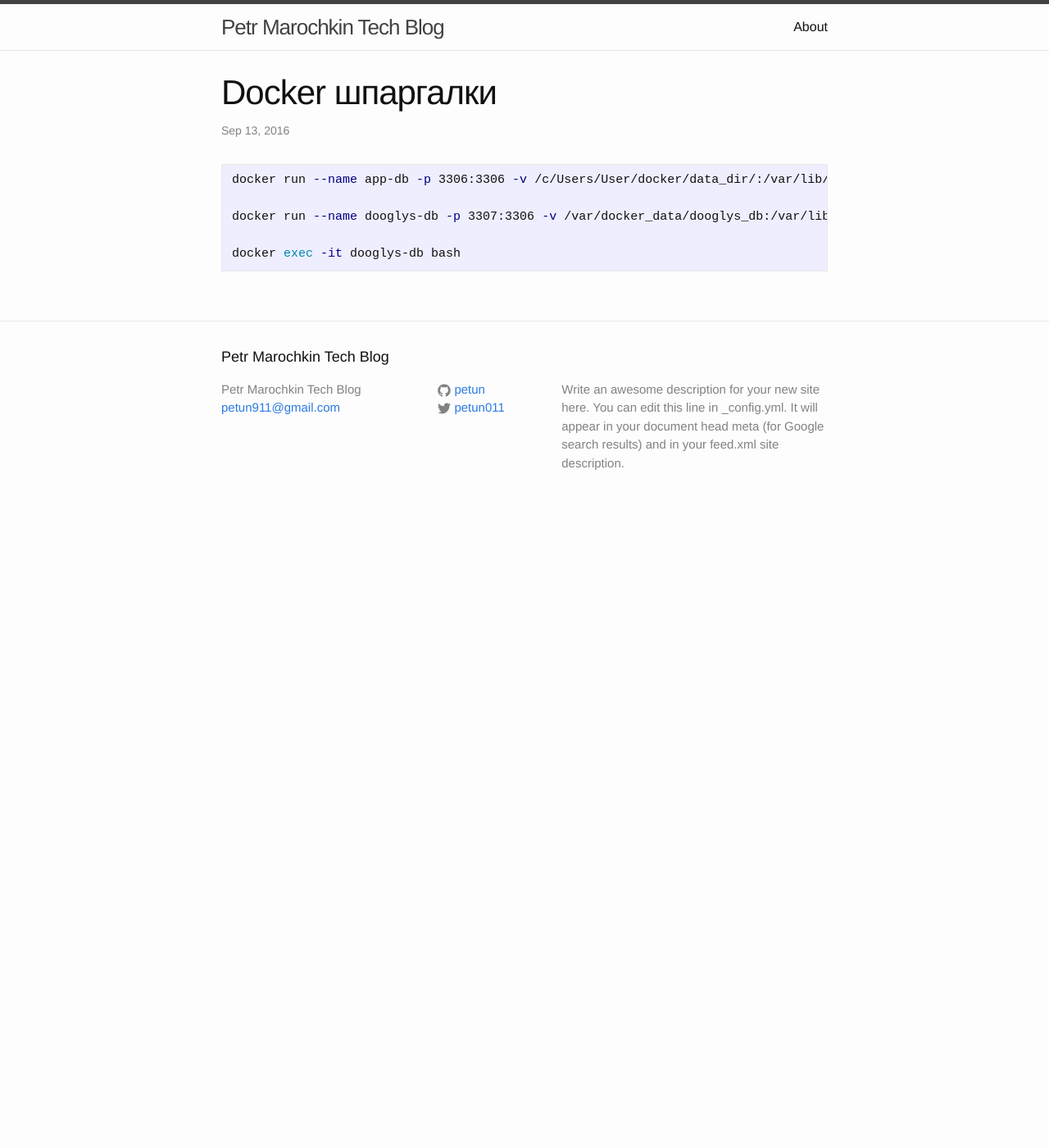
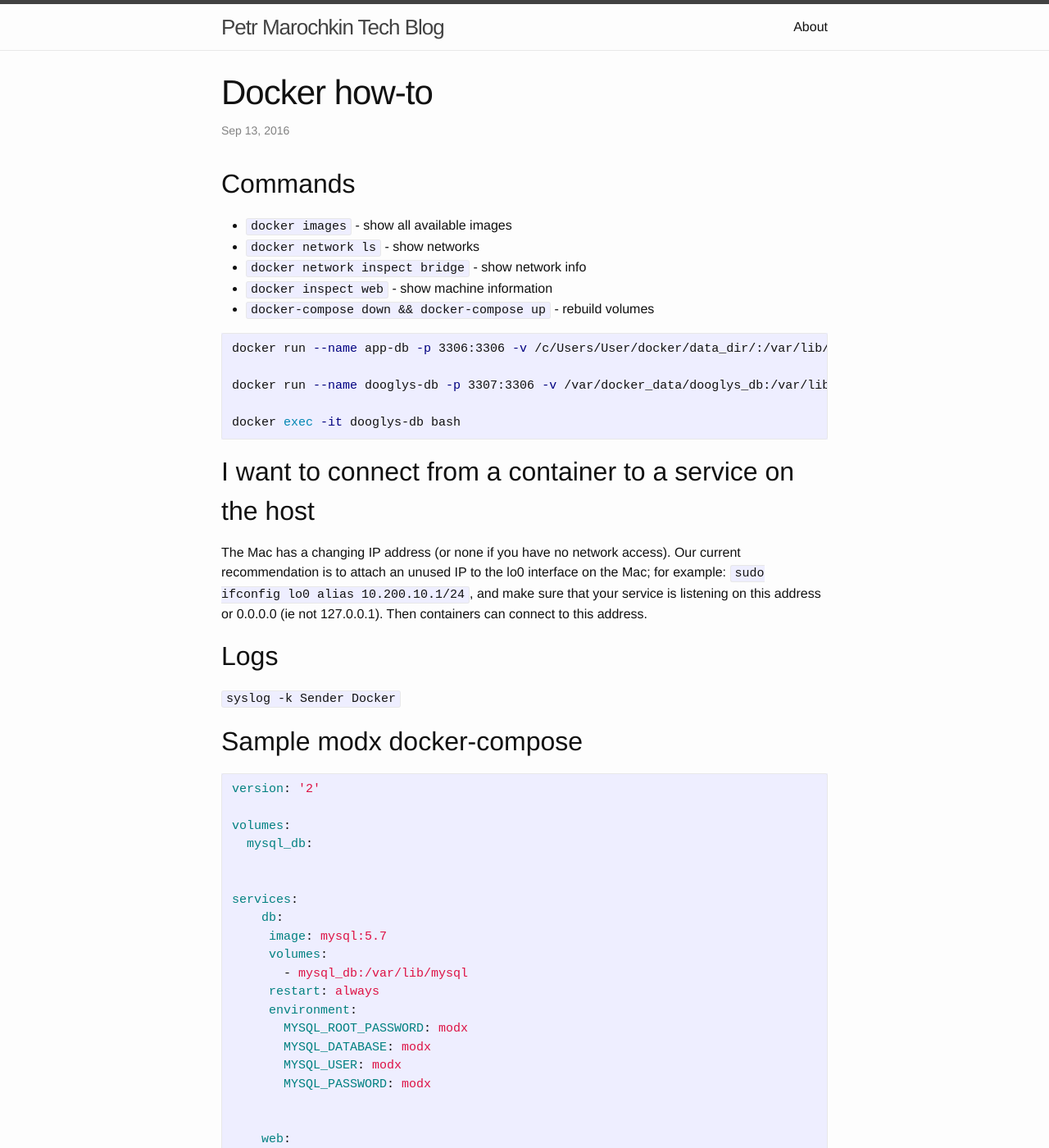
Before and after one commit to petun/petun.github.io, a Jekyll site: the page built from _posts/2016-09-13-docker-marks.markdown, in a window 1280 px wide and 1400 px high. Shown: the whole window at 82% size. Built offline with Jekyll 4.4.1, drawn with Linux system fonts in a browser that asks for light colours; some of the changed text lies outside the part shown.

Commit message:
add docker how to

````diff
--- a/_posts/2016-09-13-docker-marks.markdown
+++ b/_posts/2016-09-13-docker-marks.markdown
@@ -1,9 +1,18 @@
 ---
 layout: post
-title:  "Docker шпаргалки"
+title:  "Docker how-to"
 date:   2016-09-13 23:14:02 +0300
 categories: docker mysql
 ---
+
+## Commands
+
+- `docker images` - show all available images
+- `docker network ls` - show networks
+- `docker network inspect bridge` - show network info
+- `docker inspect web` - show machine information
+- `docker-compose down && docker-compose up` - rebuild volumes
+
 
 
 ```bash
@@ -13,3 +22,46 @@ docker run --name dooglys-db -p 3307:3306 -v /var/docker_data/dooglys_db:/var/li
 
 docker exec -it dooglys-db bash
 ```
+
+
+## I want to connect from a container to a service on the host
+The Mac has a changing IP address (or none if you have no network access).
+Our current recommendation is to attach an unused IP to the lo0 interface on the Mac;
+for example: `sudo ifconfig lo0 alias 10.200.10.1/24`, and make sure that your service is listening on this address
+or 0.0.0.0 (ie not 127.0.0.1). Then containers can connect to this address.
+
+
+## Logs
+`syslog -k Sender Docker`
+
+## Sample modx docker-compose
+```yaml
+version: '2'
+
+volumes:
+  mysql_db:
+
+
+services:
+    db:
+     image: mysql:5.7
+     volumes:
+       - mysql_db:/var/lib/mysql
+     restart: always
+     environment:
+       MYSQL_ROOT_PASSWORD: modx
+       MYSQL_DATABASE: modx
+       MYSQL_USER: modx
+       MYSQL_PASSWORD: modx
+
+
+    web:
+      build: .
+      depends_on:
+        - db
+      restart: always
+      ports:
+        - "8111:80"
+      volumes:
+        - ./src:/app/
+```
````
